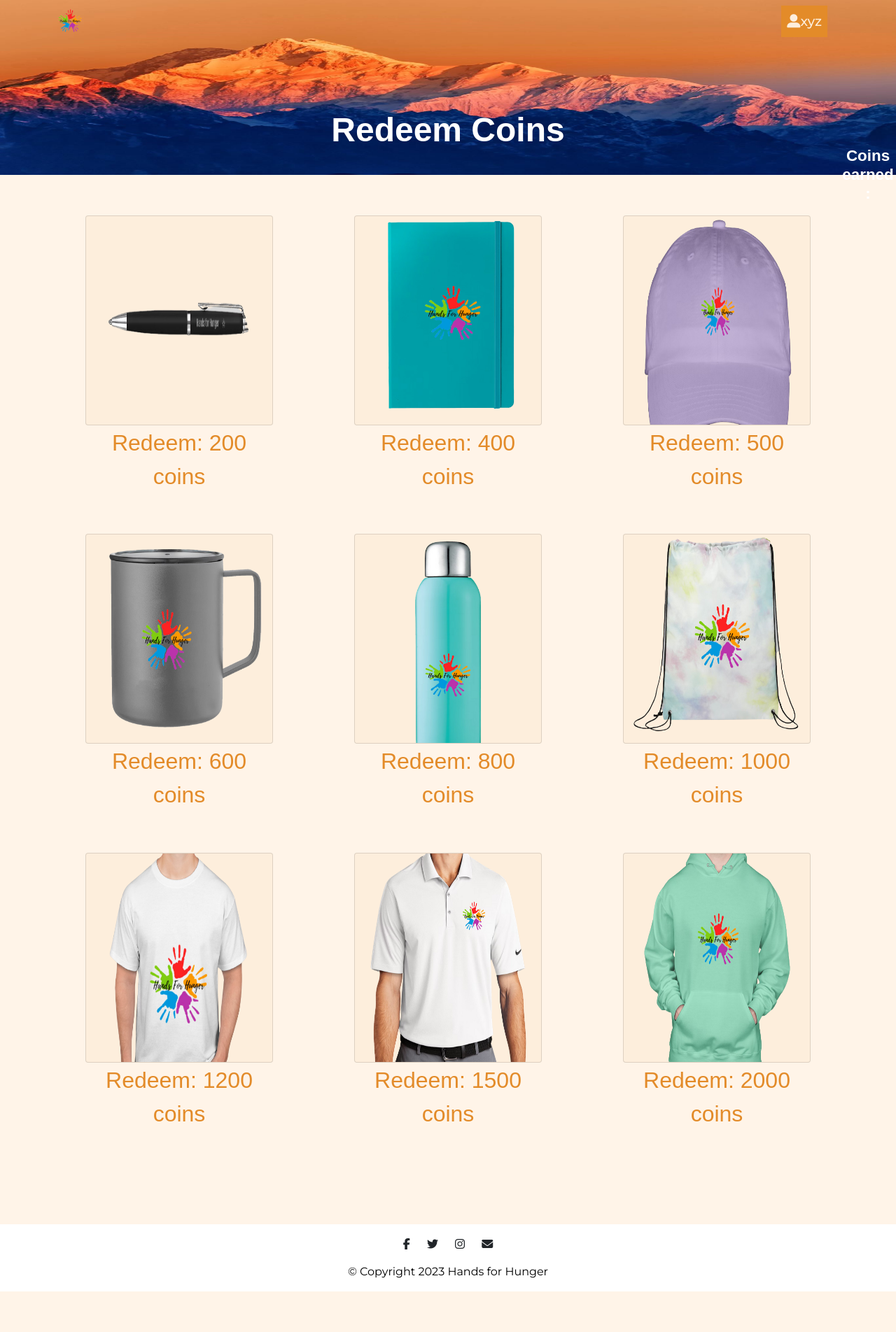
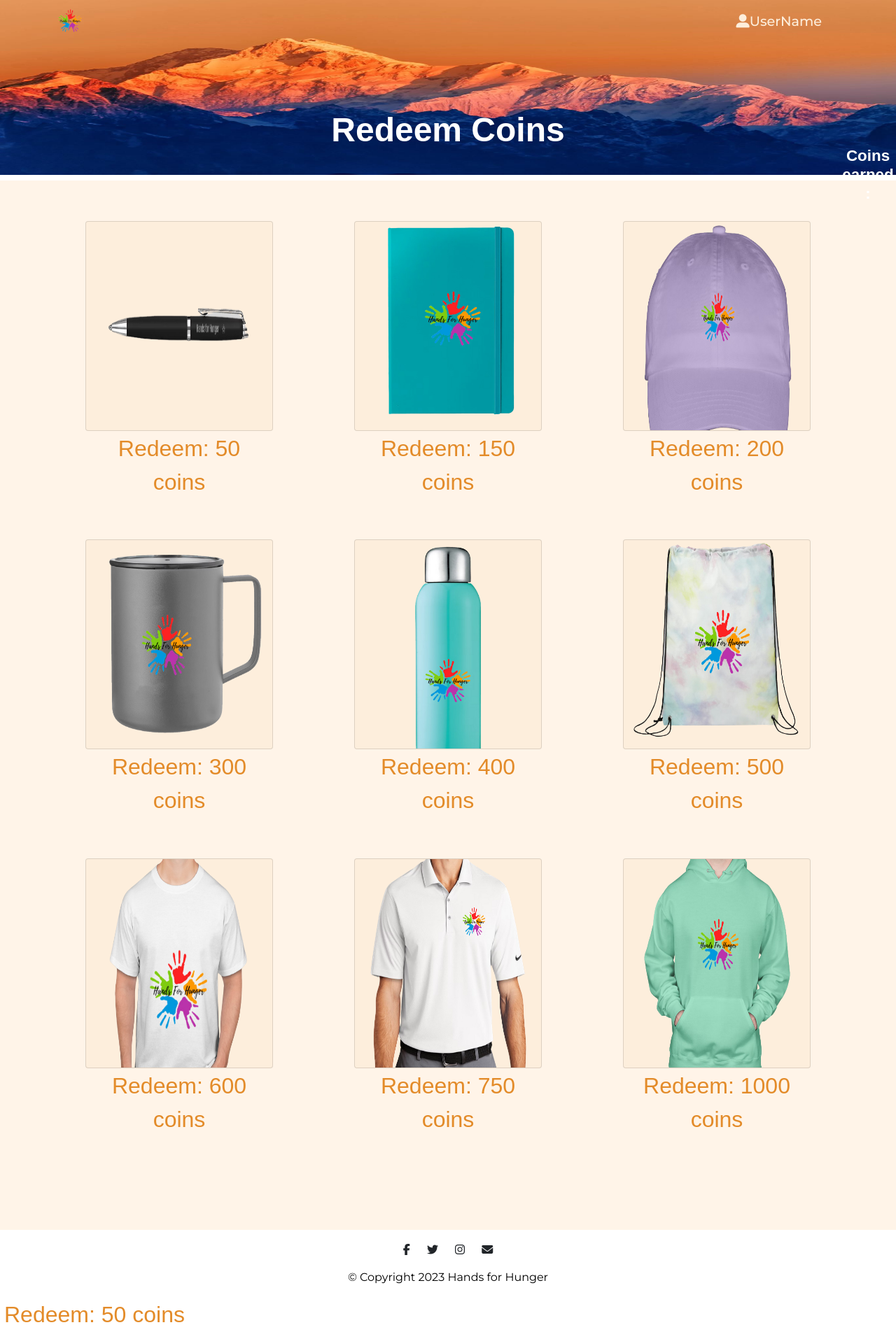
Before and after one commit to Prakriti-19/Desis_Gp1, a Django app: page /redeem_points/ in a window 1280 px wide; the page is wider, and only the part inside the window is pictured. Shown: that part at 70% size. Before the commit the page ends 1846 px from the top of that part, so only its background shows below. Run offline with Django 4.2, Linux system fonts and the light colour scheme; a user stored in the database is signed in; some libraries are stand-ins or nearby versions.

Commit message:
points redemption functionality added

```diff
--- a/auth1/static/css/styles1.css
+++ b/auth1/static/css/styles1.css
@@ -286,7 +286,6 @@ p
 
   /* The container <div> - needed to position the dropdown content */
   .dropdown {
-    background-color: #E38B29;
     position: relative;
     display: inline-block;
   }
--- a/auth1/static/css/styles3.css
+++ b/auth1/static/css/styles3.css
@@ -298,7 +298,7 @@ p
 
   /* The container <div> - needed to position the dropdown content */
   .dropdown {
-    background-color: #E38B29;
+    /* background-color: #E38B29; */
     position: relative;
     display: inline-block;
   }
--- a/auth1/templates/n_h.html
+++ b/auth1/templates/n_h.html
@@ -72,6 +72,9 @@
                     <div class="ach top-ach">
                         <h3>Coins</h3>
                         <h4>{{user.points}}</h4>
+                        <br>
+                        <img class="card" src="\static\images\Plants.png" alt="food" style="width:300px;height:440px;padding: 10px;">
+
                     </div>
                 </div>
             </div>
--- a/auth1/urls.py
+++ b/auth1/urls.py
@@ -18,14 +18,15 @@ urlpatterns = [
     path("redeem_success/", redeem_success, name="redeem_success"),
     path('donations/<int:pk>/', donation_details, name='donation-details'),
     path('pay/', pay, name='pay'),
+    path('mail/<str:donor_id>/', send_donation_email, name='mail'),
+    path('donate_points/<int:ngo_id>/', donate_points, name='donate_points'),
     path("update_donation_status/", update_donation_status, name="update_donation_status"),
     path("update_donation_status_ngo/", update_donation_status_ngo, name="update_donation_status_ngo"),
     path("ngo_login/", views.NgoLoginView, name="ngo_login"),
     path("ngo_register/", views.NgoSignUpView.as_view(), name="ngo_register"),
     path("donor_register/", views.DonorSignUpView.as_view(), name="donor_register"),
     path("ngo_home/", views.ngo_home.as_view(), name="ngo_home"),
-    path("donor_home/", views.donor_home.as_view(), name="donor_home"),
+    path("donor_home/", my_view, name="donor_home"),
     path("donor_login/", views.DonorLoginView, name="donor_login"),
-    path('donate_points/<int:ngo_id>/', donate_points, name='donate_points'),
     path("", views.HomeView2.as_view(), name="home"),
 ]
--- a/inventory/templates/inventory/donations_list.html
+++ b/inventory/templates/inventory/donations_list.html
@@ -37,8 +37,8 @@
         {% else %}
         Donation Taken
          </form>
+         <a href="{% url 'mail' donation.id %}" class="btn btn-primary">Connect with the Donor</a>
         {% endif %}
-        <a href="{% url 'donation-details' donation.id %}" class="btn btn-primary">Connect with the Donor</a>
       </li>
     {% empty %}
       <li>No donations found.</li>
--- a/inventory/templates/inventory/redeem_points.html
+++ b/inventory/templates/inventory/redeem_points.html
@@ -1,64 +1,3 @@
-<!--
-{% block content %}
-<style>
-    body {
-    background-color:#FDEEDC;
-    }
-    label {
-    font-family: Arial, sans-serif;
-      font-size: 16px;
-      padding: 8px;
-  }
-  .heading{
-    display: flex;
-    font-family: Arial, sans-serif;
-    flex-direction: column;
-    justify-content: center;
-    align-items: center;
-  }
-  .form-group{
-    position: absolute;
-    transform: translate(-50%, -50%);
-    background-color:#FDEEDC;
-    top: 50%;
-    left: 50%;
-    border: 3px solid black;
-    width: 300px;
-    height: 250px;
-    display: flex;
-    flex-direction: column;
-    justify-content: center;
-    align-items: center;
-  }
-  button[type="submit"] {
-    background-color: #ca9451;
-    color: black;
-    padding: 10px 20px;
-    margin: 8px 0;
-    border: none;
-    border-radius: 4px;
-    cursor: pointer;
-    align-items: center;
-  }
-  header{
-    text-align: left;
-    position: absolute;
-    top: 10px;
-    left: 10px;
-  }
-  </style>
-<body>
-<a href="{% url 'donor_home' %}" class="navbar-brand">Home</a>
-    <h1 class="heading">Redeem Points</h1>
-    <h3 class="heading">Enter points to be redeemed in exchange for goodies</h3>
-
-    <form method="POST" class="form-group">
-        {% csrf_token %}
-        {{ form.as_p }}
-        <button type="submit">Redeem</button>
-    </form>
-    </body>
-{% endblock %} -->
 {% load static %}
 <!DOCTYPE html>
 <html>
@@ -103,7 +42,7 @@
                             <ul class="navbar-nav ml-auto">
                                 <li class="nav-item">
                                     <div class="dropdown">
-                                        <button class="nav-link dropbtn"><i class='fas fa-user-alt'></i>{{user.username}}</button>
+                                        <button class="nav-link dropbtn"><i class='fas fa-user-alt'></i>UserName</button>
                                         <div class="dropdown-content">
                                             <a href="{% url 'donor_home' %}">Home</a>
                                             <a href="{% url 'logout' %}">Log Out</a>
@@ -125,23 +64,25 @@
 
         <div class="mid float-container">
 
+            <h4 id="demo"></h4>
+
             <div class="container-right row row-1">
                 <div class="column">
                     <img class="card" src="/static/images/pen.png" alt="money" style="width:100%">
                     <div class="imgb">
-                        <button class="imgButton1">Redeem: 200 coins</button>
+                        <button onclick="myFunction(50)" class="imgButton1">Redeem: 50 coins</button>
                     </div>
                 </div>
                 <div class="column">
                     <img class="card" src="/static/images/book.png" alt="money" style="width:100%">
                     <div class="imgb">
-                        <button class="imgButton1">Redeem: 400 coins</button>
+                        <button onclick="myFunction(150)" class="imgButton1">Redeem: 150 coins</button>
                     </div>
                 </div>
                 <div class="column">
                     <img class="card" src="/static/images/cap.png" alt="money" style="width:100%">
                     <div class="imgb">
-                        <button class="imgButton1">Redeem: 500 coins</button>
+                        <button onclick="myFunction(200)" class="imgButton1">Redeem: 200 coins</button>
                     </div>
                 </div>
             </div>
@@ -150,19 +91,19 @@
                 <div class="column">
                     <img class="card" src="/static/images/mug.png" alt="money" style="width:100%">
                     <div class="imgb">
-                        <button class="imgButton1">Redeem: 600 coins</button>
+                        <button onclick="myFunction(300)" class="imgButton1">Redeem: 300 coins</button>
                     </div>
                 </div>
                 <div class="column">
                     <img class="card" src="/static/images/bottle.png" alt="food" style="width:100%">
                     <div class="imgb">
-                        <button class="imgButton1">Redeem: 800 coins</button>
+                        <button onclick="myFunction(400)" class="imgButton1">Redeem: 400 coins</button>
                     </div>
                 </div>
                 <div class="column">
                     <img class="card" src="/static/images/stringbag.png" alt="food" style="width:100%">
                     <div class="imgb">
-                        <button class="imgButton1">Redeem: 1000 coins</button>
+                        <button onclick="myFunction(500)" class="imgButton1">Redeem: 500 coins</button>
                     </div>
                 </div>
             </div>
@@ -171,19 +112,19 @@
                 <div class="column">
                     <img class="card" src="/static/images/shirt.png" alt="money" style="width:100%">
                     <div class="imgb">
-                        <button class="imgButton1">Redeem: 1200 coins</button>
+                        <button onclick="myFunction(600)" class="imgButton1">Redeem: 600 coins</button>
                     </div>
                 </div>
                 <div class="column">
                     <img class="card" src="/static/images/polo.png" alt="money" style="width:100%">
                     <div class="imgb">
-                        <button class="imgButton1">Redeem: 1500 coins</button>
+                        <button onclick="myFunction(750)" class="imgButton1">Redeem: 750 coins</button>
                     </div>
                 </div>
                 <div class="column">
                     <img class="card" src="/static/images/Hoodie.png" alt="money" style="width:100%">
                     <div class="imgb">
-                        <button class="imgButton1">Redeem: 2000 coins</button>
+                        <button onclick="myFunction(1000)" class="imgButton1">Redeem: 1000 coins</button>
                     </div>
                 </div>
 
@@ -202,4 +143,21 @@
             <p>© Copyright 2023 Hands for Hunger</p>
         </div>
     </footer>
+
+
+    <form id="redeemForm" method="post" action="{% url 'redeem_points' %}">
+        {% csrf_token %}
+        <input id="pointsInput" type="hidden" name="points" value="50">
+        <button type="button" class="imgButton1" onclick="myFunction(50)">Redeem: 50 coins</button>
+      </form>
+
+      <script>
+      function myFunction(points) {
+        const text = "Do you want to redeem " + points + " coins?";
+        if (confirm(text)) {
+          document.getElementById("pointsInput").value = points;
+          document.getElementById("redeemForm").submit();
+        }
+      }
+      </script>
 </body>
--- a/inventory/views.py
+++ b/inventory/views.py
@@ -1,4 +1,4 @@
-from django.http import HttpResponse, HttpResponseBadRequest
+from django.http import HttpResponse, HttpResponseBadRequest, JsonResponse
 import matplotlib
 matplotlib.use('Agg')
 from inventory.models import *
@@ -7,7 +7,7 @@ from math import radians, sin, cos, sqrt, atan2
 import numpy as np
 from datetime import datetime, timedelta, timezone
 import math
-from django.shortcuts import redirect, render, get_object_or_404
+from django.shortcuts import redirect, render, get_object_or_404, redirect
 from django.contrib import messages
 from django.db.models.functions import TruncMonth
 from auth1.forms import *
@@ -17,8 +17,10 @@ import matplotlib.pyplot as plt
 from django.db.models import Avg, Max,Sum, Q
 import calendar
 import io
+from django.template.loader import render_to_string
+from django.contrib import messages
+from django.core.mail import send_mail
 import base64
-
 
 
 @login_required
@@ -38,23 +40,34 @@ def donate(request):
 @login_required
 def redeem_points(request):
     if request.method == 'POST':
-        form = RedemptionForm(request.POST)
-        if form.is_valid():
-            points_to_redeem = form.cleaned_data['points']
-            donor = request.user
-            if donor.points >= points_to_redeem:
-                donor.points -= points_to_redeem
-                donor.save()
-                transaction = Transaction.objects.create(donor=donor, ngo=None, points_transferred=-points_to_redeem)
-                return redirect('redeem_success')
-            else:
-                form.add_error('points', 'You do not have enough points to redeem.')
+        points_to_redeem = int(request.POST.get('points'))
+        print(points_to_redeem)
+        donor = request.user
+        if donor.points >= points_to_redeem:
+            donor.points -= points_to_redeem
+            donor.save()
+            transaction = Transaction.objects.create(donor=donor, ngo=None, points_transferred=-points_to_redeem)
     else:
         form = RedemptionForm()
     return render(request, 'inventory/redeem_points.html', {'form': form})
 
 def redeem_success(request):
     return render(request, 'inventory/redeem_success.html')
+
+def send_donation_email(request, donor_id):
+    don=get_object_or_404(donor, donor_name=donor_id)
+    donor_email = don.email
+    user_email = request.user.email
+    message = render_to_string('inventory/donation_email.html', {'donor_email': donor_email, 'user_email': user_email})
+    send_mail(
+        'Connect with the Donor',
+        message,
+        user_email,
+        [donor_email],
+        fail_silently=False,
+    )
+    messages.success(request, 'Email sent to donor!')
+    return redirect('donor_home')
 
 @login_required
 def donate_points(request, ngo_id):
```
Also changed, not shown: auth1/templates/d_h.html (+11 -17 lines), auth1/templates/home.html (+4 -4 lines), auth1/views.py (+10 -0 lines), inventory/templates/inventory/donation_email.html (added, +15 -0 lines), test1/settings.py (+7 -0 lines), auth1/static/css/styles.css (line endings or trailing spaces), auth1/static/images/Plant.png (added), auth1/static/images/Plants.png (added), auth1/static/images/c12.png (added), auth1/templates/ngo_h.html (deleted), db.sqlite3.
